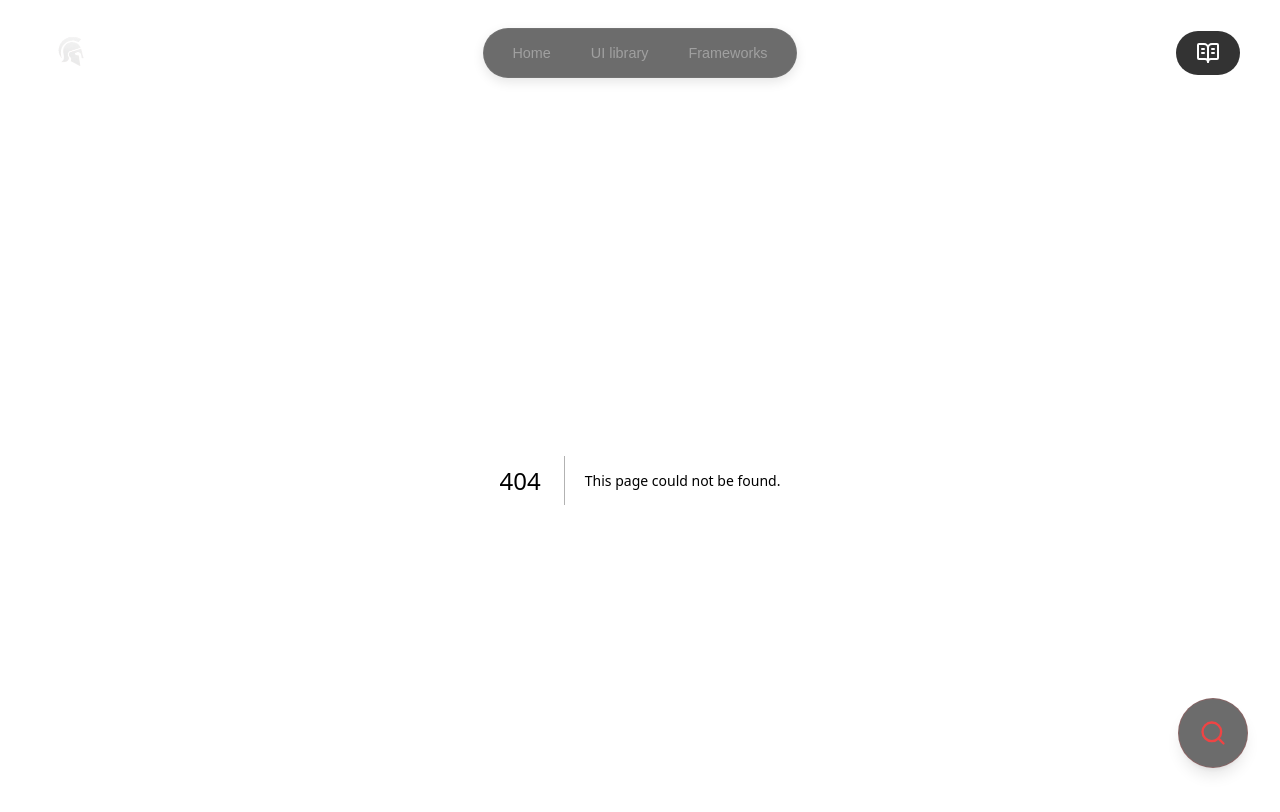
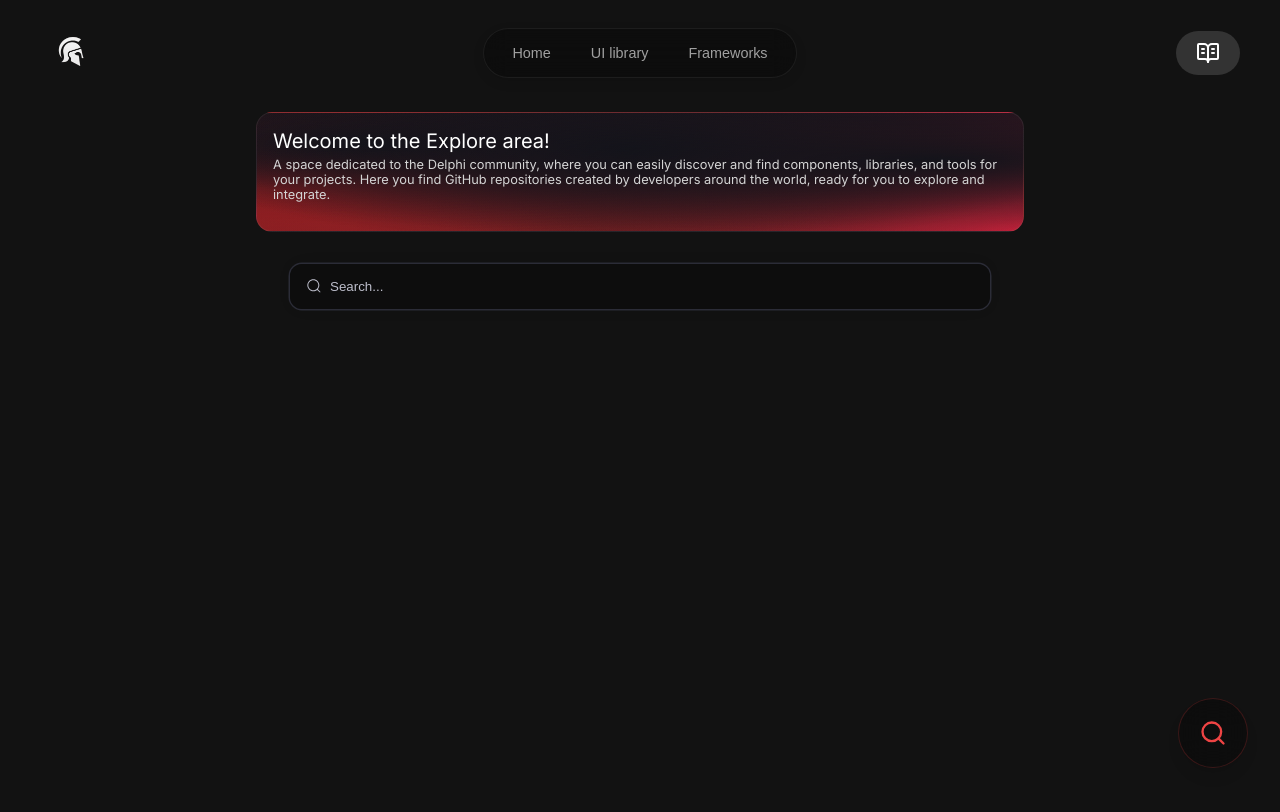
Before and after one commit to TheJoaoVitorio/DelphiKit, a Next.js app in the folder delphi-kit/: page /explore in a window 1280 px wide. Before the commit this address had no page. Shown: the top 812 px of the page. Built offline with nearby package versions, Linux system fonts and the light colour scheme.

Commit message:
feat: add explore page with search
- Created explore page
- Added search component
- Added section card component

```diff
--- /dev/null
+++ b/delphi-kit/src/app/explore/metadata.ts
@@ -0,0 +1,3 @@
+import { generateMetadata } from "../metadata";
+
+export const metadata = generateMetadata("Explore");
--- /dev/null
+++ b/delphi-kit/src/app/explore/page.tsx
@@ -0,0 +1,18 @@
+import { SectionCard } from '../../components/SectionCard/SectionCard';
+import { Search } from '../../components/Search/Search';
+
+export default async function ExplorePage() {
+    return(
+        <div style={{ maxWidth: '60%', margin: '0 auto', paddingTop: '2rem', display: 'flex', flexDirection: 'column', justifyContent: 'center', gap: '2rem', alignItems: 'center'}}>
+            <SectionCard
+            title='Welcome to the Explore area!'
+            description='A space dedicated to the Delphi community, where you can easily discover and find components, libraries, and tools for your projects.
+Here you find GitHub repositories created by developers around the world, ready for you to explore and integrate.'
+            />
+
+            <Search/>
+        </div>
+
+
+    )
+}
--- a/delphi-kit/src/components/Header/Header.module.css
+++ b/delphi-kit/src/components/Header/Header.module.css
@@ -43,14 +43,11 @@
     position: relative;
     display: flex;
     align-items: center;
-    /* background-color: rgba(28, 28, 30, 0.7); */
     background-color: rgba(10, 10, 10, 0.6);
-    /* backdrop-filter: blur(10px); */
     backdrop-filter: blur(12px);
     -webkit-backdrop-filter: blur(10px);
     padding: 0.5rem;
     border-radius: 9999px;
-    /* border: 1px solid rgba(255, 255, 255, 0.1); */
     border: 1px solid rgba(172, 172, 172, 0.1);
     box-shadow: 0 4px 12px rgba(0, 0, 0, 0.1);
 }
--- a/delphi-kit/src/components/MainSection/MainSection.tsx
+++ b/delphi-kit/src/components/MainSection/MainSection.tsx
@@ -52,6 +52,9 @@ export function MainSection() {
                     <a href="/frameworks" className={styles.secondaryButton}>
                         Frameworks
                     </a>
+                    <a href="/explore" className={styles.secondaryButton}>
+                        Explore
+                    </a>
                 </div>
 
                 {/* Grid de Features */}
--- /dev/null
+++ b/delphi-kit/src/components/Search/Search.module.css
@@ -0,0 +1,57 @@
+/* From Uiverse.io by LightAndy1 */
+.group {
+  display: flex;
+  line-height: 28px;
+  align-items: center;
+  position: relative;
+  /* min-width: 700px; */
+  width: 700px;
+}
+
+.input {
+  font-family: "Montserrat", sans-serif;
+  width: 100%;
+  height: 45px;
+  padding-left: 2.5rem;
+  box-shadow: 0 0 0 1.5px #2b2c37, 0 0 25px -17px #000;
+  border: 0;
+  border-radius: 12px;
+  /* background-color: #16171d; */
+  background-color: rgba(10, 10, 10, 0.6);
+  outline: none;
+  color: #bdbecb;
+  transition: all 0.25s cubic-bezier(0.19, 1, 0.22, 1);
+  cursor: text;
+  z-index: 0;
+}
+
+.input::placeholder {
+  color: #bdbecb;
+}
+
+.input:hover {
+  box-shadow: 0 0 0 2.5px #2f303d, 0px 0px 25px -15px #000;
+}
+
+.input:active {
+  transform: scale(0.95);
+}
+
+.input:focus {
+  box-shadow: 0 0 0 2.5px #2f303d;
+}
+
+.search_icon {
+  position: absolute;
+  left: 1rem;
+  fill: #bdbecb;
+  width: 1rem;
+  height: 1rem;
+  pointer-events: none;
+  z-index: 1;
+}
+@media (max-width: 767px) {
+  .group {
+    width: 100%;
+  }
+}
--- /dev/null
+++ b/delphi-kit/src/components/Search/Search.tsx
@@ -0,0 +1,24 @@
+import styles from './Search.module.css';
+
+export function Search() {
+    return (
+        <div className={styles.group}>
+            <svg viewBox="0 0 24 24" aria-hidden="true" className={styles.search_icon}>
+                <g>
+                    <path
+                        d="M21.53 20.47l-3.66-3.66C19.195 15.24 20 13.214 20 11c0-4.97-4.03-9-9-9s-9 4.03-9 9 4.03 9 9 9c2.215 0 4.24-.804 5.808-2.13l3.66 3.66c.147.146.34.22.53.22s.385-.073.53-.22c.295-.293.295-.767.002-1.06zM3.5 11c0-4.135 3.365-7.5 7.5-7.5s7.5 3.365 7.5 7.5-3.365 7.5-7.5 7.5-7.5-3.365-7.5-7.5z"
+                    ></path>
+                </g>
+            </svg>
+
+            <input
+                id="query"
+                className={styles.input}
+                type="search"
+                placeholder="Search..."
+                name="searchbar"
+            />
+            </div>
+
+    );
+}
--- /dev/null
+++ b/delphi-kit/src/components/SectionCard/SectionCard.module.css
@@ -0,0 +1,63 @@
+.card {
+    --white: hsl(0, 0%, 100%);
+    --black: hsl(240, 15%, 9%);
+    --paragraph: hsl(0, 0%, 83%);
+
+    position: relative;
+
+    display: flex;
+    flex-direction: column;
+    gap: 1rem;
+
+    padding: 1rem;
+    /* width: 19rem; */
+    background-color: hsla(240, 15%, 9%, 1);
+    background-image: radial-gradient(
+        at 88% 40%,
+        hsla(240, 15%, 9%, 1) 0px,
+        transparent 85%
+      ),
+      radial-gradient(at 49% 30%, hsla(240, 15%, 9%, 1) 0px, transparent 85%),
+      radial-gradient(at 14% 26%, hsla(240, 15%, 9%, 1) 0px, transparent 85%),
+      radial-gradient(at 0% 64%, rgb(247, 38, 38) 0px, transparent 85%),
+      radial-gradient(at 41% 94%, rgb(66, 32, 32) 0px, transparent 85%),
+      radial-gradient(at 100% 99%, rgb(255, 36, 72) 0px, transparent 85%);
+
+    border-radius: 1rem;
+    border: 1px solid rgba(172, 172, 172, 0.1);
+  }
+
+  .card .card__border {
+    overflow: hidden;
+    pointer-events: none;
+
+    position: absolute;
+    z-index: -10;
+    top: 50%;
+    left: 50%;
+    transform: translate(-50%, -50%);
+
+    width: calc(100% + 2px);
+    height: calc(100% + 2px);
+
+    border-radius: 1rem;
+  }
+
+  .card .card_title__container .card_title {
+    font-size: Clamp(1.25rem, 1rem, 1.5rem);
+    color: var(--white);
+  }
+
+  .card .card_title__container .card_paragraph {
+    margin-top: 0.25rem;
+    font-size: Clamp(0.2rem, 0.8rem, 1rem);
+    font-display: swap;
+    color: var(--paragraph);
+  }
+
+  @media (max-width: 767px) {
+    .card .card_title__container .card_paragraph {
+      font-size: 0.5em;
+      max-lines: 2;
+    }
+  }
--- /dev/null
+++ b/delphi-kit/src/components/SectionCard/SectionCard.tsx
@@ -0,0 +1,17 @@
+import React from 'react';
+// 1. Importe o arquivo CSS Module
+import styles from './SectionCard.module.css';
+
+export function SectionCard({title, description}: {title?: string, description?: string}) {
+  return (
+    <div className={styles.card}>
+      <div className={styles.card__border} />
+      <div className={styles.card_title__container}>
+        <span className={styles.card_title}>{title}</span>
+        <p className={styles.card_paragraph}>
+            {description}
+        </p>
+      </div>
+    </div>
+  );
+}
```
